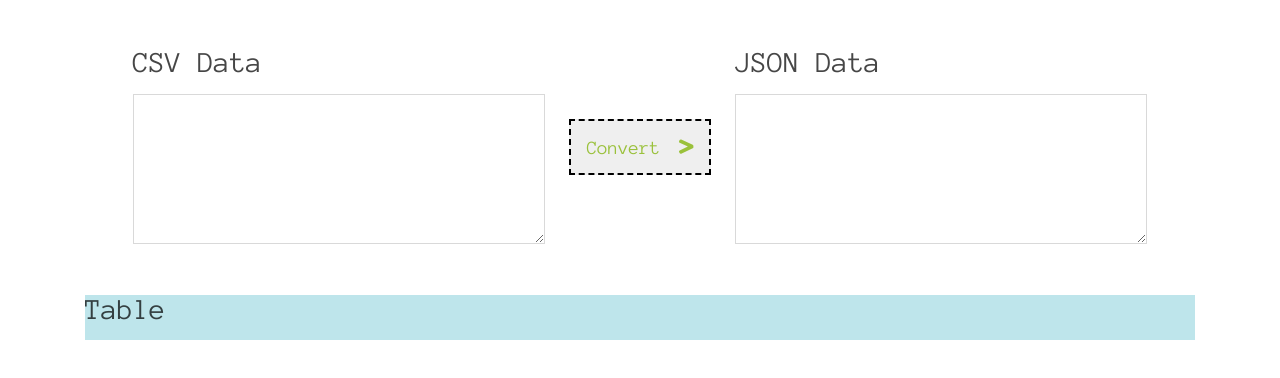
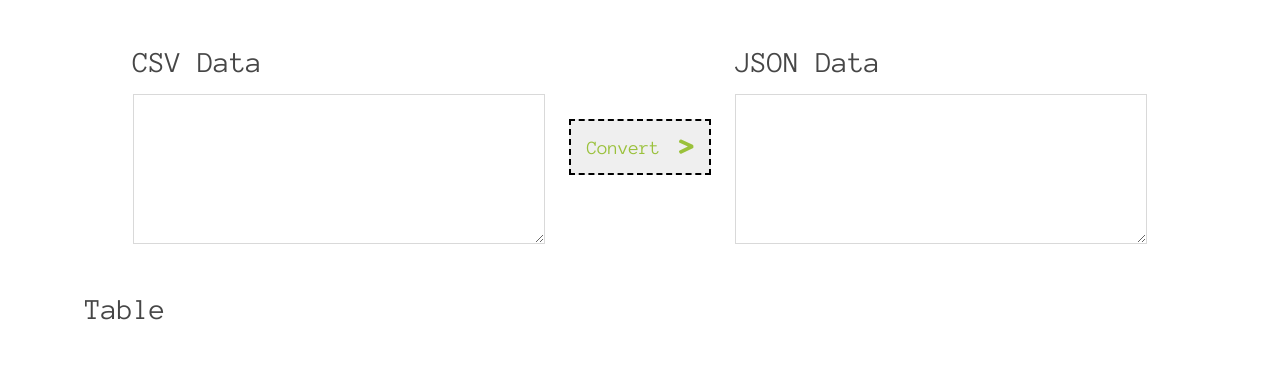
Before and after one commit to yhunglee/csvtojson, an Angular app: page / in a window 1280 px wide. Shown: the top 378 px of the page. Built offline with nearby package versions, Linux system fonts and the light colour scheme.

Commit message:
fix(table-info.component.html): fix bug of table-info class for misusing bootstrap

```diff
--- a/src/app/components/table-info/table-info.component.html
+++ b/src/app/components/table-info/table-info.component.html
@@ -1,4 +1,4 @@
-<div class="section table-info">
+<div class="section list-table-info">
   <h1>Table</h1>
 
   <div class="column-name">
```
